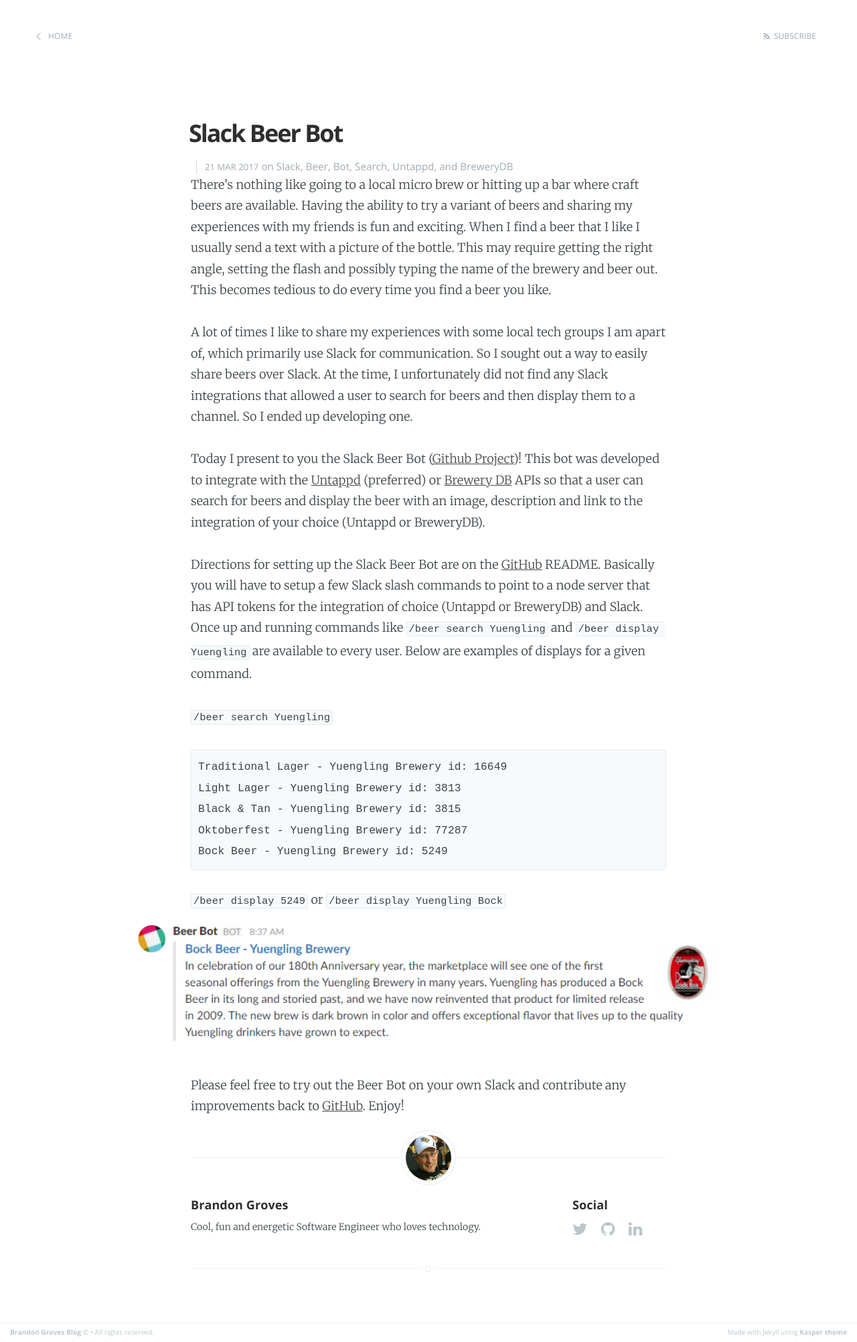
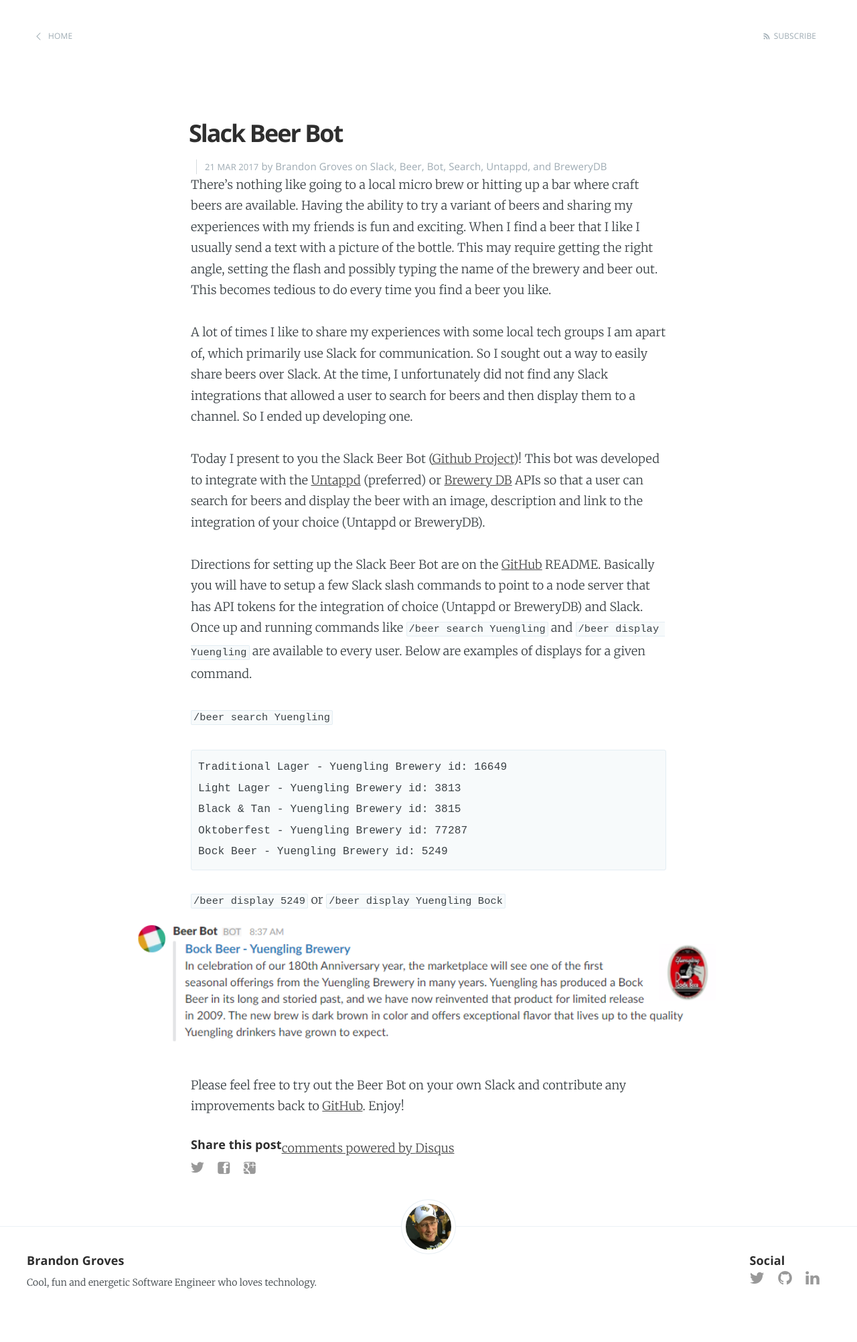
Before and after one commit to DFieldFL/DFieldFL.github.io, a Jekyll site: the page built from _posts/2017-03-21-slack-beer-bot.markdown, in a window 1280 px wide. Shown: the whole page at 67% size. Built offline with Jekyll 4.4.1, drawn with Linux system fonts in a browser that asks for light colours; comment, search, counter and statistics services are not loaded; after the commit the page ends 1936 px from its top, so only the background shows below that.

Commit message:
Added footers to posts and all pages that include social links.

```diff
--- a/_config.yml
+++ b/_config.yml
@@ -1,15 +1,15 @@
 name: Brandon Groves Blog
 description: Software and electronics that interest me
-meta_description: "Brandon Groves blog about software and electronics that interest me"
+meta_description: "Brandon Groves blog about software and electronics that interest me."
 
 markdown: kramdown
 highlighter: rouge
 logo: false
 paginate: 15
-baseurl: /
+baseurl: ''
 domain_name: 'https://DFieldFL.com'
 google_analytics: 'UA-94071150-1'
-gems: [jekyll-paginate]
+gems: [jekyll-paginate, jekyll-sitemap]
 
 # Details for the RSS feed generator
 url:            'https://DFieldFL.com'
--- /dev/null
+++ b/_includes/author-footer.html
@@ -0,0 +1,32 @@
+<!-- If we want to display author's name and bio -->
+{% if site.author %}
+<div class="author-footer">
+    <figure class="author-image">
+        <a class="img" href="{{ site.baseurl }}/" style="background-image: url(/assets/images/profile.png)">
+        <span class="hidden">{{ site.author }}'s Picture</span></a>
+    </figure>
+    <section class="author">
+        <!-- Author Name -->
+        <h4> {{ site.author }} </h4>
+        <!-- Author Bio -->
+        <p>
+            Cool, fun and energetic Software Engineer who loves technology.
+        </p>
+    </section>
+    <section class="social">
+        <h4>Social</h4>
+        <a class="icon" href="https://twitter.com/DField_FL">
+            <i class="fa fa-twitter fa-lg" aria-hidden="true"></i>
+            <span class="hidden">Twitter</span>
+        </a>
+        <a class="icon" href="https://github.com/DFieldFL">
+            <i class="fa fa-github fa-lg" aria-hidden="true"></i>
+            <span class="hidden">GitHub</span>
+        </a>
+        <a class="icon" href="https://www.linkedin.com/in/brandongroves">
+            <i class="fa fa-linkedin fa-lg" aria-hidden="true"></i>
+            <span class="hidden">LinkedIn</span>
+        </a>
+    </section>
+</div>
+{% endif %}
--- a/_includes/connect.html
+++ b/_includes/connect.html
@@ -1,4 +1,4 @@
-<section class="share">
+<section class="social">
     <h4>Social</h4>
     <a class="icon" href="https://twitter.com/DField_FL">
         <i class="fa fa-twitter fa-lg" aria-hidden="true"></i>
--- /dev/null
+++ b/_includes/header.html
@@ -0,0 +1,6 @@
+<header class="main-header post-head {% if page.cover %}" style="background-image: url({{ page.cover }}) {%else%}no-cover{% endif %}">
+    <nav class="main-nav {% if page.cover %} overlay {% endif %} clearfix">
+        <a class="back-button icon-arrow-left" href="{{ site.baseurl }}/">Home</a>
+        <a class="subscribe-button icon-feed" href="{{ '/feed.xml' | prepend: site.baseurl }}">Subscribe</a>
+    </nav>
+</header>
--- a/_layouts/default.html
+++ b/_layouts/default.html
@@ -1,16 +1,17 @@
 <!DOCTYPE html>
 <html>
 <head>
+    <meta charset="UTF-8">
     <meta http-equiv="Content-Type" content="text/html; charset=UTF-8" />
-    <meta http-equiv="X-UA-Compatible" content="IE=edge,chrome=1" />
-
-    <title>{{ site.name }} - {{ site.description }}</title>
-    <link rel="canonical" href="{{ site.url }}{{ page.url }}" />
-    <meta name="description" content="{{ site.meta_description}}" />
-
+    <meta http-equiv="X-UA-Compatible" content="IE=edge" />
     <meta name="HandheldFriendly" content="True" />
     <meta name="MobileOptimized" content="320" />
     <meta name="viewport" content="width=device-width, initial-scale=1.0" />
+
+    <title>{{ site.name }} - {{ site.description }}</title>
+    <meta name="description" content="{% if page.excerpt %}{{ page.excerpt | strip_html | strip_newlines | truncate: 160 }}{% else %}{{ site.meta_description }}{% endif %}" />
+    <link rel="canonical" href="{{ page.url | replace:'index.html', '' | prepend: site.baseurl | prepend: site.url }}" />
+    <link rel="alternate" type="application/rss+xml" title="{{ site.title }}" href="{{ '/feed.xml' | prepend: site.baseurl | prepend: site.url }}" />
 
     <link rel="stylesheet" type="text/css" href="/assets/css/screen.css" />
     <link rel="stylesheet" type="text/css" href="//fonts.googleapis.com/css?family=Merriweather:300,700,700italic,300italic|Open+Sans:700,400" />
@@ -20,17 +21,12 @@
     <link rel="stylesheet" type="text/css" href="/assets/css/font-awesome.min.css" />
 
 </head>
-<body class="{% if page.post_class %}{{page.post_class}}{% else %}home-template{% endif %}">
+<body class="{% if page.post_class %}{{ page.post_class }}{% else %}home-template{% endif %}">
 
     {{ content }}
-    <footer class="site-footer clearfix">
-      <section class="copyright">
-        <a href="{{ site.baseurl }}">{{ site.name }}</a> &copy;
-              {{date format="YYYY"}} &bull; All rights reserved.
-      </section>
-      <section class="poweredby">Made with Jekyll using
-        <a href="http://github.com/rosario/kasper">Kasper theme</a>
-      </section>
+
+    <footer>
+      {% include author-footer.html %}
     </footer>
 
     <script type="text/javascript" src="/assets/js/jquery-1.11.1.min.js"></script>
--- a/_layouts/post.html
+++ b/_layouts/post.html
@@ -5,13 +5,7 @@ archive: false
 post_class: post-template
 ---
 
-<header class="main-header post-head {% if page.cover %}" style="background-image: url({{ page.cover }}) {%else%}no-cover{% endif %}">
-    <nav class="main-nav {% if page.cover %} overlay {% endif %} clearfix">
-        <a class="back-button icon-arrow-left" href="{{ site.baseurl }}">Home</a>
-        <a class="subscribe-button icon-feed" href="{{ site.baseurl }}feed.xml">Subscribe</a>
-    </nav>
-</header>
-
+{% include header.html %}
 <main class="content" role="main">
 
     <article class="post">
@@ -19,31 +13,12 @@ post_class: post-template
         <header class="post-header">
             <h1 class="post-title">{{ page.title }}</h1>
             <section class="post-meta">
-                <time class="post-date" datetime="{{ page.date | date:"%Y-%m-%d" }}">{{ page.date | date_to_string }}</time>
+                <time class="post-date" datetime="{{ page.date | date:"%Y-%m-%d" }}">{{ page.date | date_to_string }}</time> by {{ site.author }}
                 {% if page.categories.size > 0 %}
                     {{ page.categories | array_to_sentence_string | prepend: 'on ' }}
                 {% endif %}
             </section>
         </header>
-
-<!--         <header class="post-header">
-            <a id="blog-logo" href="{{site.url}}">
-                {% if site.logo %}
-                    <img src="{{site.logo}}" alt="{{ site.name }}" />
-                {% else %}
-                    <span class="blog-title">{{ site.name }}</span>
-                {%endif%}
-            </a>
-        </header> -->
-
-        <!-- <span class="post-meta">
-            <time datetime="{{ page.date | date:"%Y-%m-%d" }}">{{ page.date | date_to_string }}</time>
-            {% if page.categories.size > 0 %}
-                {{ page.categories | array_to_sentence_string | prepend: 'on ' }}
-            {% endif %}
-        </span> -->
-
-        <!-- <h1 class="post-title">{{ page.title }}</h1> -->
 
         <section class="post-content">
             {{content}}
@@ -61,30 +36,8 @@ post_class: post-template
         {% endif %}
 
         <footer class="post-footer">
-            <!-- If we want to display author's name and bio -->
-            {% if site.author %}
-                <figure class="author-image">
-                    <a class="img" href="{{ site.baseurl }}" style="background-image: url(/assets/images/profile.png)">
-                    <span class="hidden">{{site.author}}'s Picture</span></a>
-                </figure>
-                <section class="author">
-                    <!-- Author Name -->
-                    <h4> {{ site.author }} </h4>
-                    <!-- Author Bio -->
-                    <p>
-                        Cool, fun and energetic Software Engineer who loves technology.
-                    </p>
-                </section>
-            {% endif %}
-
-            <!-- Share links section -->
-            {% include connect.html %}
-
-            <!-- Disqus comments -->
-            {% if page.disqus %}
-                {% include disqus.html %}
-            {% endif %}
-
+            {% include share.html %}
+            {% include disqus.html %}
         </footer>
 
     </article>
--- a/assets/css/screen.css
+++ b/assets/css/screen.css
@@ -720,28 +720,8 @@ margin on the iframe, cause it breaks stuff. */
     max-width: 710px;
     margin: 4rem auto;
     padding-bottom: 4rem;
-    border-bottom: #EBF2F6 1px solid;
     word-break: break-word;
     hyphens: auto;
-}
-
-/* Add a little circle in the middle of the border-bottom on our .post
-   just for the lolz and stylepoints. */
-.post:after {
-    display: block;
-    content: "";
-    width: 7px;
-    height: 7px;
-    border: #E7EEF2 1px solid;
-    position: absolute;
-    bottom: -5px;
-    left: 50%;
-    margin-left: -5px;
-    background: #FFF;
-    -webkit-border-radius: 100%;
-    -moz-border-radius: 100%;
-    border-radius: 100%;
-    box-shadow: #FFF 0 0 0 5px;
 }
 
 body:not(.post-template) .post-title {
@@ -900,19 +880,22 @@ body:not(.post-template) .post-title {
 }
 
 /* The author credit area after the post */
-.post-footer {
+.author-footer {
     position: relative;
-    margin: 6rem 0 0 0;
-    padding: 6rem 0 0 0;
+    margin: 6rem 0;
+    padding: 4rem 4rem 2rem 4rem;
     border-top: #EBF2F6 1px solid;
-}
-
-.post-footer h4 {
+    word-break: break-word;
+    hyphens: auto;
+}
+
+.post-footer h4,
+.author-footer h4 {
     font-size: 1.8rem;
     margin: 0;
 }
 
-.post-footer p {
+.author-footer p {
     margin: 1rem 0;
     font-size: 1.4rem;
     line-height: 1.75em;
@@ -937,16 +920,16 @@ body:not(.post-template) .post-title {
 }
 
 /* Create some space to the right for the share links */
-.post-footer .author {
-    margin-right: 180px;
-}
-
-.post-footer h4 a {
+.author-footer .author {
+    float: left;
+}
+
+.author-footer h4 a {
     color: #2e2e2e;
     text-decoration: none;
 }
 
-.post-footer h4 a:hover {
+.author-footer h4 a:hover {
     text-decoration: underline;
 }
 
@@ -954,23 +937,43 @@ body:not(.post-template) .post-title {
    Doing it like this means it's easier for the author bio
    to be flexible at smaller screen sizes while the share
    links remain at a fixed width the whole time */
-.post-footer .share {
+.author-footer .connect {
     position: absolute;
-    top: 6rem;
+    top: 4rem;
     right: 0;
     width: 140px;
 }
 
-.post-footer .share a {
+.post-footer .share a,
+.author-footer .connect a {
     font-size: 1.8rem;
     display: inline-block;
     margin: 1rem 1.6rem 1.6rem 0;
-    color: #BBC7CC;
+    color: #999;
     text-decoration: none;
 }
 
-.post-footer .share a:hover {
-    color: #50585D;
+.post-footer .share a:hover,
+.author-footer .connect a:hover {
+    color: #111;
+}
+
+.social {
+    float: right;
+}
+
+.social .icon {
+    margin: 1rem 1.6rem 1.6rem 0;
+    color: #999;
+    text-decoration: none;
+}
+
+.social .icon:hover {
+  color: #111;
+}
+
+.share {
+    float: left;
 }
 
 /* The subscribe icon on the footer */
@@ -1641,23 +1644,23 @@ body:not(.post-template) .post-title {
         margin-top: 1rem;
     }
 
-    .post-footer {
+    .author-footer {
         padding: 5rem 0 3rem 0;
         text-align: center;
     }
 
-    .post-footer .author {
-        margin: 0 0 2rem 0;
+    .author-footer .author {
+        margin: 0 1rem 2rem 1rem;
         padding: 0 0 1.6rem 0;
         border-bottom: #EBF2F6 1px dashed;
     }
 
-    .post-footer .share {
+    .author-footer .connect {
         position: static;
         width: auto;
     }
 
-    .post-footer .share a {
+    .author-footer .connect a {
         margin: 1.4rem 0.8rem 0 0.8rem;
     }
 
@@ -1708,6 +1711,14 @@ body:not(.post-template) .post-title {
 
     .archive-template .main-header .page-description {
         display: none;
+    }
+
+    .author-footer {
+      margin-bottom: 0;
+    }
+
+    .author-footer .social {
+      float: none;
     }
 
 }
```
Also changed, not shown: _layouts/page.html (+1 -39 lines).
